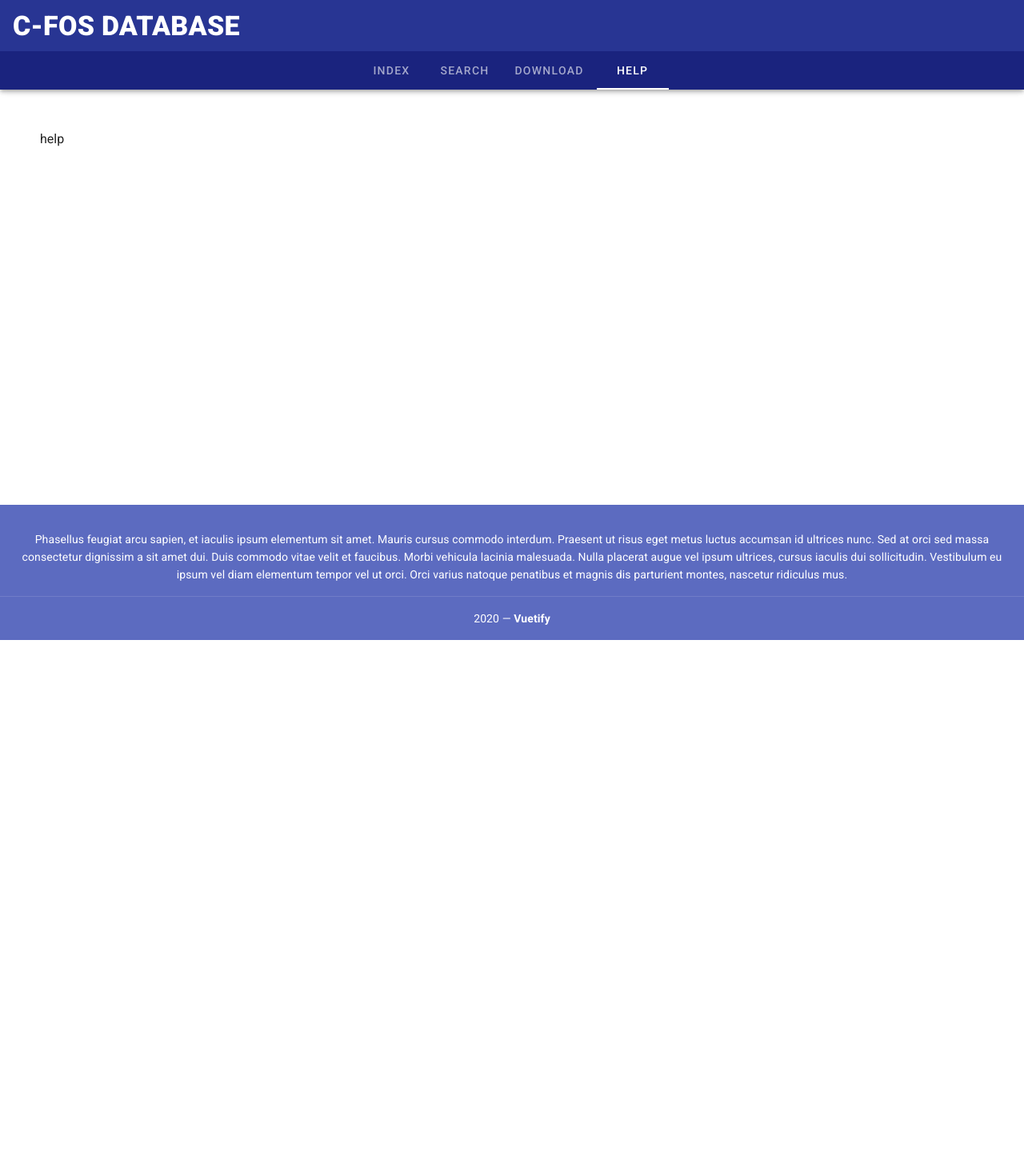
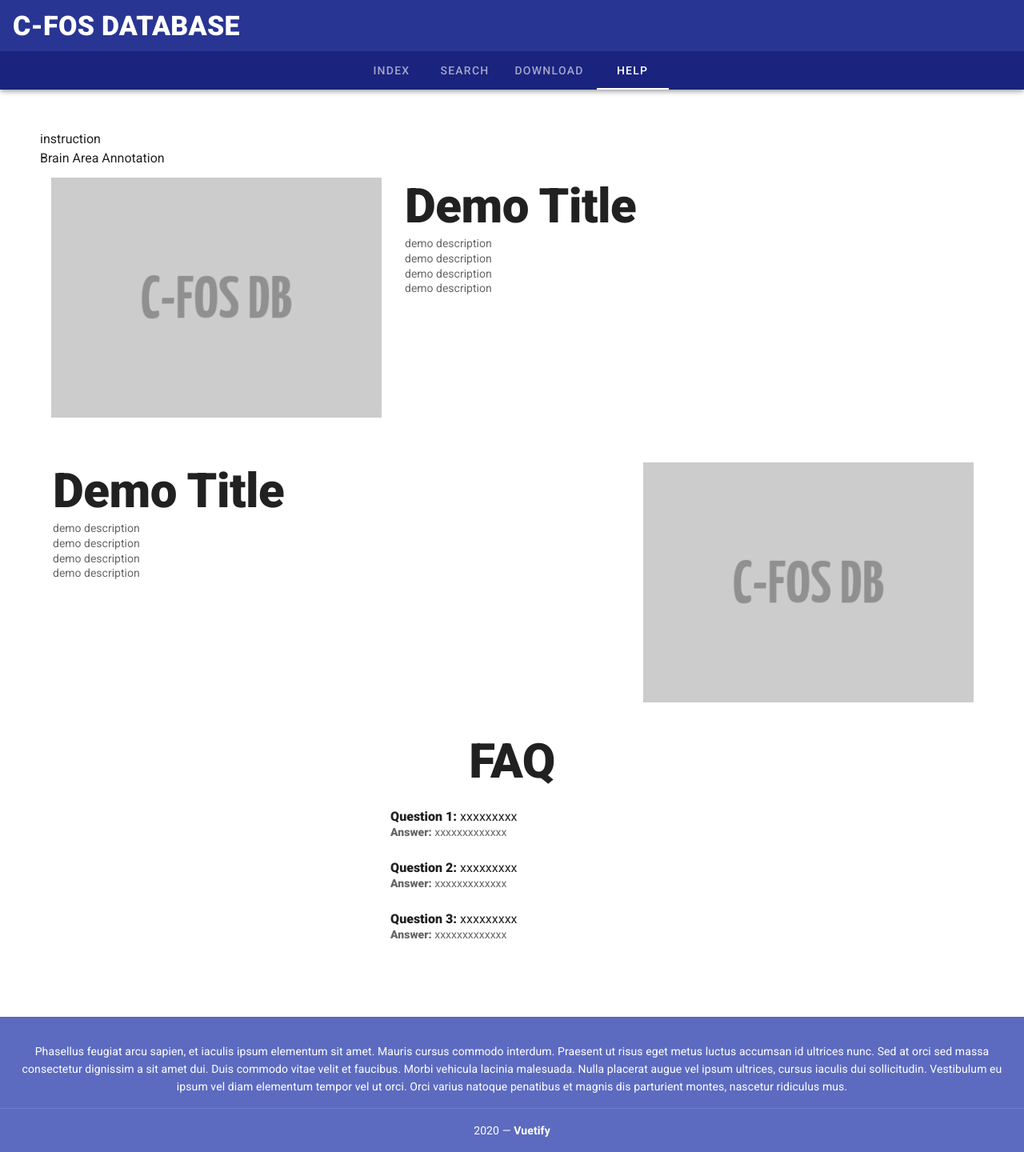
Before and after one commit to wenjie1991/cfosdb, a Vue app in the folder frontend/: page /help in a window 1280 px wide. Shown: the whole page at 80% size. Before the commit the page ends 800 px from the top, so only its background shows below. Built offline with nearby package versions, Linux system fonts and the light colour scheme.

Commit message:
feat: add help page

```diff
--- a/frontend/src/pages/help.vue
+++ b/frontend/src/pages/help.vue
@@ -1,6 +1,53 @@
 <template>
     <div>
-        <div>help</div>
+        <div>instruction</div>
+        <div>Brain Area Annotation</div>
+        <div class="d-flex align-start">
+            <v-img :src="require('../assets/placeholder.png')" class="my-3" height="300" contain/>
+            <v-list-item two-line>
+                <v-list-item-content>
+                  <v-list-item-title class="display-3 font-weight-black">Demo Title</v-list-item-title>
+                  <v-list-item-subtitle>demo description</v-list-item-subtitle>
+                  <v-list-item-subtitle>demo description</v-list-item-subtitle>
+                  <v-list-item-subtitle>demo description</v-list-item-subtitle>
+                  <v-list-item-subtitle>demo description</v-list-item-subtitle>
+                </v-list-item-content>
+            </v-list-item>
+        </div>
+        <div class="d-flex align-start my-8">
+            <v-list-item two-line>
+                <v-list-item-content>
+                  <v-list-item-title class="display-3 font-weight-black">Demo Title</v-list-item-title>
+                  <v-list-item-subtitle>demo description</v-list-item-subtitle>
+                  <v-list-item-subtitle>demo description</v-list-item-subtitle>
+                  <v-list-item-subtitle>demo description</v-list-item-subtitle>
+                  <v-list-item-subtitle>demo description</v-list-item-subtitle>
+                </v-list-item-content>
+            </v-list-item>
+            <v-img :src="require('../assets/placeholder.png')" class="my-3" height="300" contain/>
+        </div>
+
+        <div class="d-flex flex-column align-center">
+            <p class="font-weight-black display-3">FAQ</p>
+            <v-list-item two-line>
+                <v-list-item-content>
+                  <v-list-item-title><span class="font-weight-black">Question 1: </span>xxxxxxxxx</v-list-item-title>
+                  <v-list-item-subtitle><span class="font-weight-black">Answer: </span>xxxxxxxxxxxxx</v-list-item-subtitle>
+                </v-list-item-content>
+            </v-list-item>
+            <v-list-item two-line>
+                <v-list-item-content>
+                  <v-list-item-title><span class="font-weight-black">Question 2: </span>xxxxxxxxx</v-list-item-title>
+                  <v-list-item-subtitle><span class="font-weight-black">Answer: </span>xxxxxxxxxxxxx</v-list-item-subtitle>
+                </v-list-item-content>
+            </v-list-item>
+            <v-list-item two-line>
+                <v-list-item-content>
+                  <v-list-item-title><span class="font-weight-black">Question 3: </span>xxxxxxxxx</v-list-item-title>
+                  <v-list-item-subtitle><span class="font-weight-black">Answer: </span>xxxxxxxxxxxxx</v-list-item-subtitle>
+                </v-list-item-content>
+            </v-list-item>
+        </div>
     </div>
 </template>
 
--- a/frontend/src/pages/index.vue
+++ b/frontend/src/pages/index.vue
@@ -53,12 +53,10 @@
                 </v-list-item-content>
             </v-list-item>
         </v-card>
-        <!-- <v-card class="mx-auto mt-12"> -->
         <v-timeline dense class="mt-12">
             <v-timeline-item small color="deep-purple lighten-2">
                 <v-card class="elevation-2">
                     <v-card-title class="headline">Data Version 2020.2.2</v-card-title>
-                        <v-card-text>
                     <v-list-item three-line>
                         <v-list-item-content>
                             <v-list-item-title>398 Nuclei and subnuclei</v-list-item-title>
@@ -70,14 +68,12 @@
                             </v-list-item-subtitle>
                         </v-list-item-content>
                     </v-list-item>
-                        </v-card-text>
                     <v-card-actions class="flex-row-reverse">
                         <v-btn text color="deep-purple accent-4" to="/download">to Download</v-btn>
                     </v-card-actions>
                 </v-card>
             </v-timeline-item>
         </v-timeline>
-        <!-- </v-card> -->
     </div>
 </template>
 
```
Also changed, not shown: frontend/src/assets/placeholder.png (added). Lines whose indentation alone changed are shown as unchanged.
